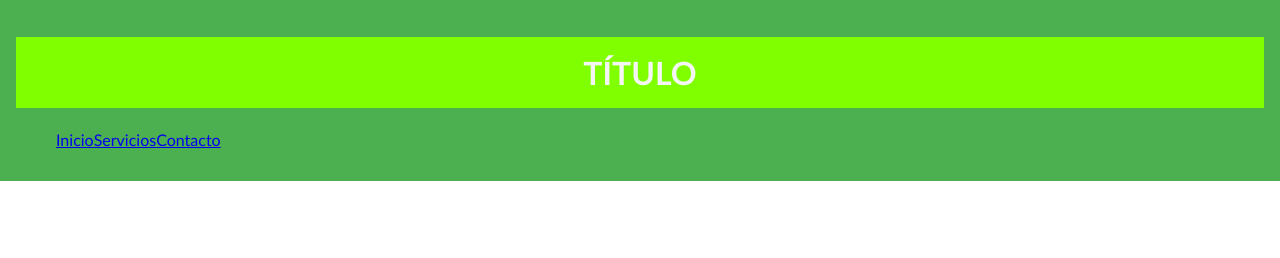
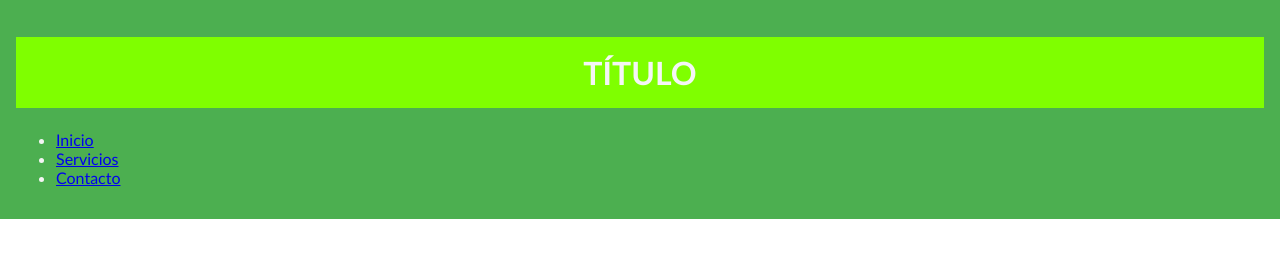
Before and after one commit to RipDde/ejercicios-lm, a plain HTML site: page 001ejemplomodelocaja/index.html in a window 1280 px wide. Drawn offline with Linux system fonts and the light colour scheme.

Commit message:
Elimina estilos de lista no utilizados en style.css y añade archivos HTML y CSS para ejemplos de PowerPoint.

```diff
--- a/001ejemplomodelocaja/style.css
+++ b/001ejemplomodelocaja/style.css
@@ -16,17 +16,3 @@ header {
         text-align: center;
 
     }
-
-    ul {
-
-        display: flex;
-
-        li {
-
-            list-style: none;
-
-        }
-    }
-
-
-}
--- /dev/null
+++ b/ejemplosPowerPoint/style.css
@@ -0,0 +1,11 @@
+body{
+    padding: 0px;
+    margin: 0px;
+    border: none;
+}
+p{
+    margin:0px;
+    padding:10px;
+    border:solid;
+    border-color: blue;
+}
```
Also changed, not shown: ejemplosPowerPoint/index.html (added, +17 -0 lines).
